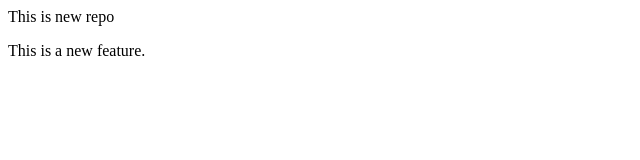
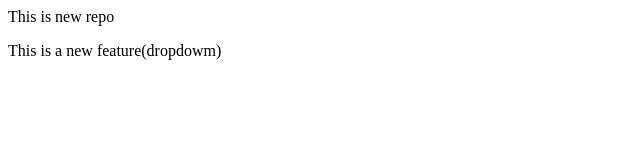
Before and after one commit to khushiii-ydv/LocalRepo, a plain HTML site: page index.html in a window 1280 px wide. Shown: the full height of the page, 0-640 px from the left. Drawn offline with Linux system fonts and the light colour scheme.

```diff
--- a/index.html
+++ b/index.html
@@ -1,2 +1,2 @@
 <p>This is new repo</p>
-<p> This is a new feature.</p>
+<p> This is a new feature(dropdowm)</p>
```
